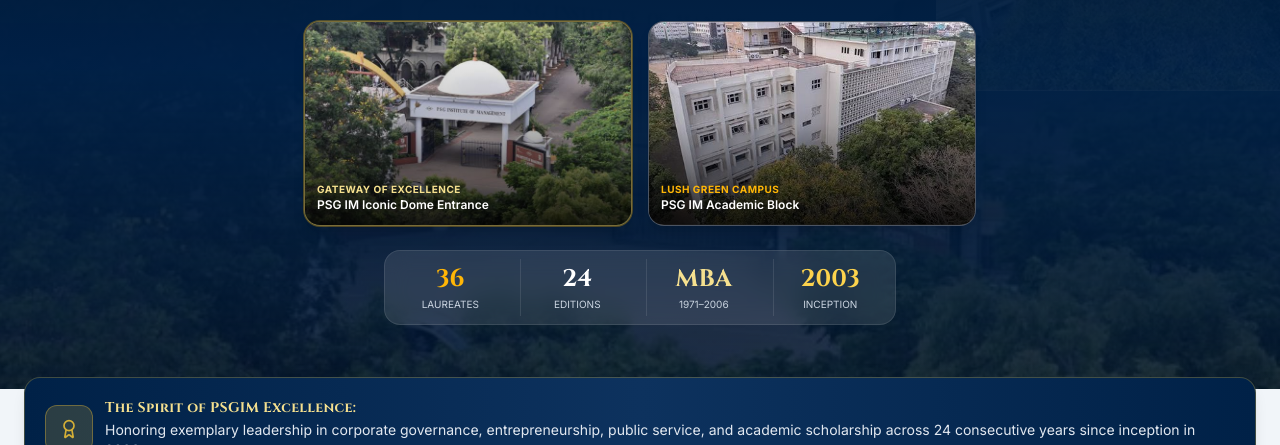
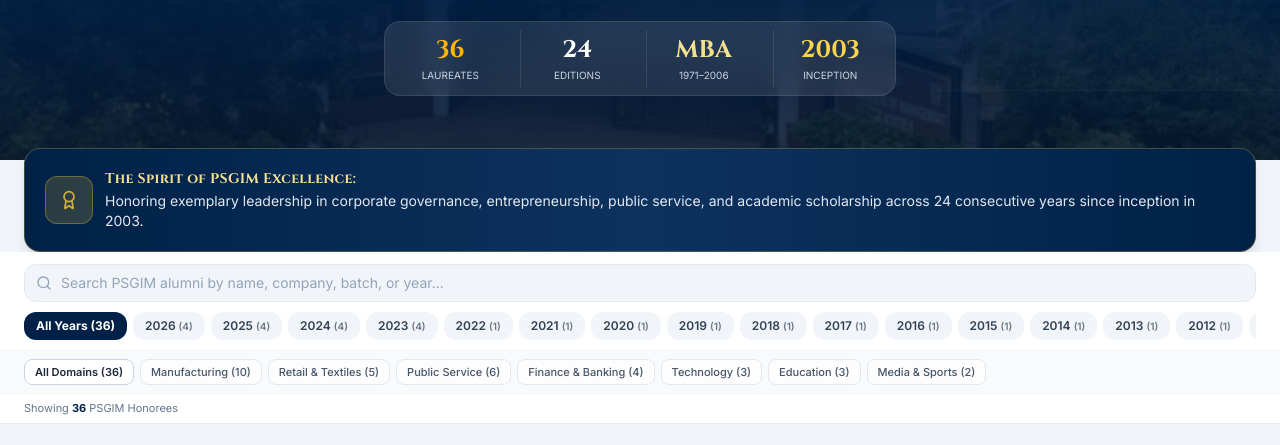
Before and after one commit to devvv555/jarvis-cloud, a plain HTML site: page psg/index.html in a window 1280 px wide. Shown: the part 348-793 px from the top of the page. Drawn offline with nearby package versions, Linux system fonts and the light colour scheme; a web font is replaced by a local one.

Commit message:
Remove hero image cards and captions per user request

```diff
--- a/psg/index.html
+++ b/psg/index.html
@@ -165,32 +165,6 @@
         Conferred by <strong>PSG Institute of Management (PSGIM)</strong> to celebrate MBA graduates who have shaped global industries, scaled transformative enterprises, and brought distinction to the alma mater.
       </p>
 
-      <!-- 2-IMAGE PSGIM CAMPUS SHOWCASE -->
-      <div class="grid grid-cols-2 gap-2 sm:gap-4 max-w-2xl mx-auto mb-6">
-
-        <!-- Image 1: Iconic White Dome Gate -->
-        <div class="group relative rounded-xl sm:rounded-2xl overflow-hidden bg-slate-800 border border-psg-gold/50 shadow-lg ring-1 ring-psg-amber/30">
-          <div class="aspect-[16/10] overflow-hidden">
-            <img src="assets/psg-im-dome-entrance.png" alt="PSG Institute of Management Dome" class="w-full h-full object-cover group-hover:scale-105 transition-transform duration-300" />
-          </div>
-          <div class="absolute inset-0 bg-gradient-to-t from-black/85 via-black/25 to-transparent flex flex-col justify-end p-2.5 sm:p-3 text-left">
-            <span class="text-[9px] sm:text-[10px] text-psg-goldLight font-bold uppercase tracking-wider">Gateway of Excellence</span>
-            <div class="text-[11px] sm:text-xs font-semibold text-white truncate">PSG IM Iconic Dome Entrance</div>
-          </div>
-        </div>
-
-        <!-- Image 2: Modern Management Campus -->
-        <div class="group relative rounded-xl sm:rounded-2xl overflow-hidden bg-slate-800 border border-white/20 shadow-lg">
-          <div class="aspect-[16/10] overflow-hidden">
-            <img src="assets/psg-im-campus-aerial.png" alt="Modern PSG IM Campus" class="w-full h-full object-cover group-hover:scale-105 transition-transform duration-300" />
-          </div>
-          <div class="absolute inset-0 bg-gradient-to-t from-black/85 via-black/25 to-transparent flex flex-col justify-end p-2.5 sm:p-3 text-left">
-            <span class="text-[9px] sm:text-[10px] text-psg-amber font-bold uppercase tracking-wider">Lush Green Campus</span>
-            <div class="text-[11px] sm:text-xs font-semibold text-white truncate">PSG IM Academic Block</div>
-          </div>
-        </div>
-
-      </div>
 
       <!-- Quick Metrics Ribbon (4 columns on mobile) -->
       <div class="grid grid-cols-4 gap-1 sm:gap-3 max-w-lg mx-auto bg-white/10 backdrop-blur-md p-2 rounded-2xl border border-white/10 text-center">
```
